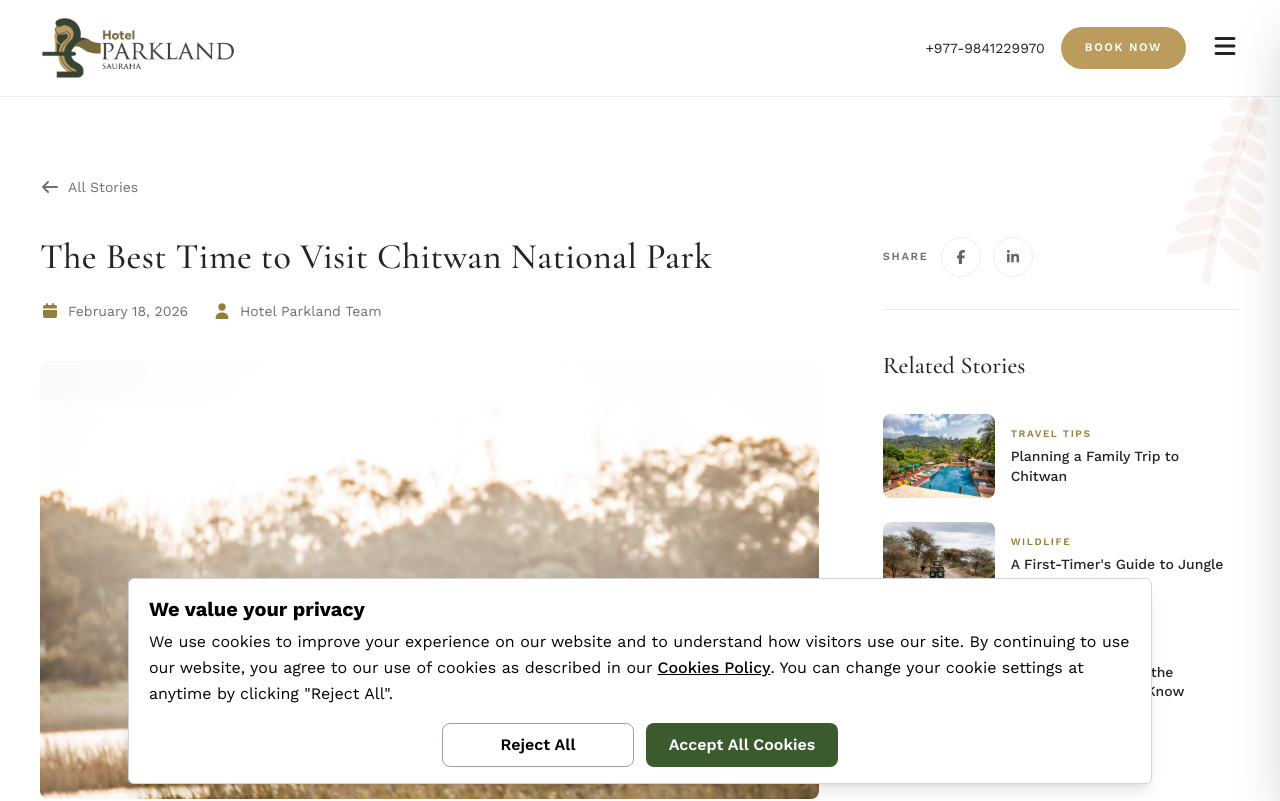
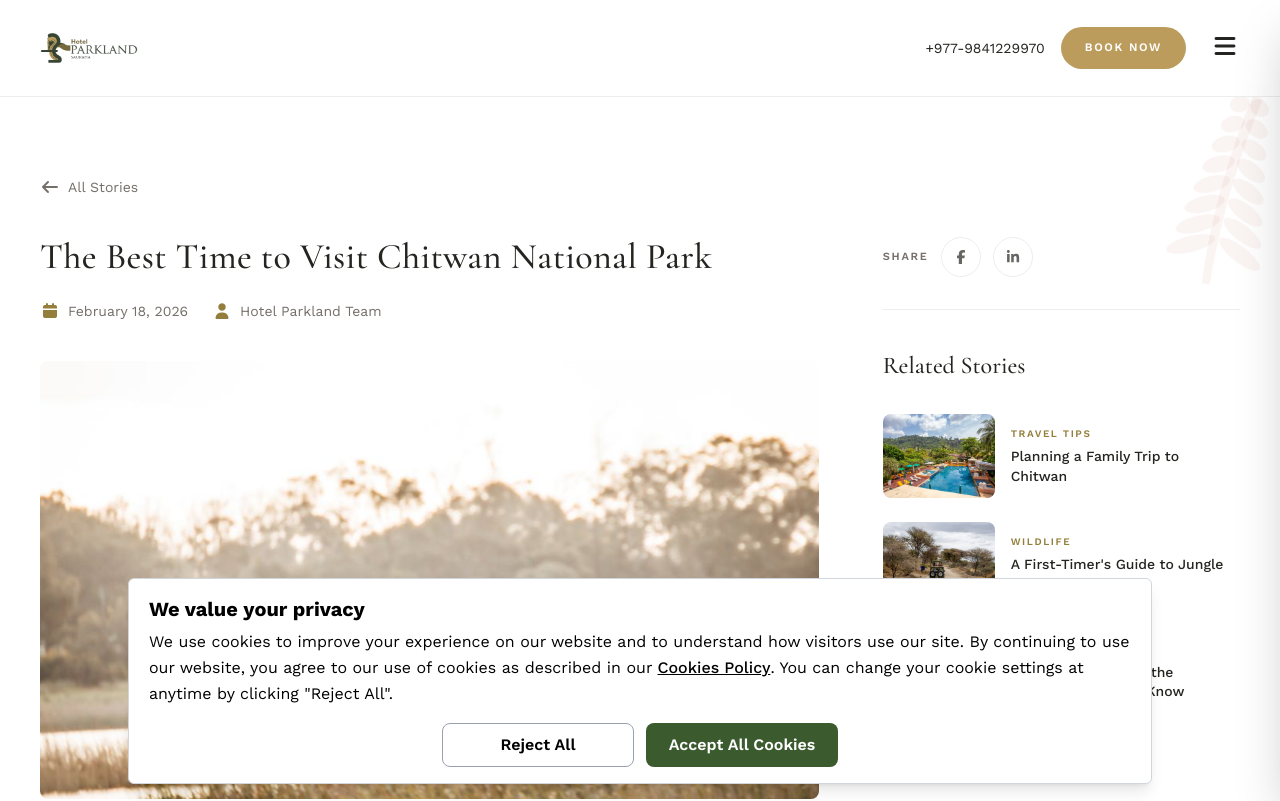
Before and after one commit to Longtail-e-media/parklandhotel, a Next.js app: page /blog/best-time-to-visit-chitwan in a window 1280 px wide. Shown: the top 801 px of the page. Built offline with nearby package versions, Linux system fonts and the light colour scheme; no server answers.

Commit message:
file added

```diff
--- a/src/components/home/AboutSection.tsx
+++ b/src/components/home/AboutSection.tsx
@@ -5,7 +5,7 @@ import { GethomeArticleById } from "@/lib/data";
 
 
 export default async function AboutSection() {
-   const article = await GethomeArticleById(2);
+   const article = await GethomeArticleById(1);
   return (
     <section id="about" className="relative overflow-hidden pt-30  scroll-mt-24">
       <Watermark
--- a/src/components/home/RoomsSection.tsx
+++ b/src/components/home/RoomsSection.tsx
@@ -4,5 +4,6 @@ import RoomsSectionClient from "./RoomsSectionClient";
 
 export default async function RoomsSection() {
   const rooms = await getRooms();
+
   return <RoomsSectionClient rooms={rooms.length > 0 ? rooms : fallbackRooms} />;
 }
--- a/src/components/home/RoomsSectionClient.tsx
+++ b/src/components/home/RoomsSectionClient.tsx
@@ -44,7 +44,7 @@ export default function RoomsSectionClient({ rooms }: { rooms: RoomType[] }) {
           <p className="luxury-label text-gold-text mb-5">Rooms &amp; Suites</p>
           <h2 className="luxury-section-title text-luxury-charcoal">A Sanctuary of Refined Comfort </h2>
           <p className="text-luxury-muted mt-5">
-Discover beautifully appointed rooms and suites designed to provide an elegant sanctuary after a day of exploring Chitwan. Each accommodation combines contemporary design, premium amenities and thoughtful details to create a refined and relaxing stay.
+        Discover beautifully appointed rooms and suites designed to provide an elegant sanctuary after a day of exploring Chitwan. Each accommodation combines contemporary design, premium amenities and thoughtful details to create a refined and relaxing stay.
           </p>
         </div>
 
@@ -63,13 +63,15 @@ Discover beautifully appointed rooms and suites designed to provide an elegant s
               <article className="group luxury-surface h-full flex flex-col overflow-hidden">
                 <div className="relative">
                   <div className="aspect-4/5 overflow-hidden luxury-img-zoom">
-                    <Image
+                    <Link href={`/accommodations/${room.slug}`} className="block w-full h-full">
+                      <Image
                       src={room.image}
                       alt={`${room.name} interior`}
                       width={600}
                       height={750}
                       className="w-full h-full object-cover"
                     />
+                    </Link>
                   </div>
 
                   {/* Rate badge — top-right corner of the photo */}
@@ -118,10 +120,10 @@ Discover beautifully appointed rooms and suites designed to provide an elegant s
                   <p className="text-luxury-muted  mt-4 leading-relaxed">{room.description}</p>
 
                   <Link
-                    href="#contact"
+                    href={`/accommodations/${room.slug}`}
                     className="inline-flex items-center gap-2 brown-btn luxury-label text-[11px] mt-auto pt-5 hover:gap-3 transition-all"
                   >
-                    Book Now <i className="fa-solid fa-arrow-right text-base" aria-hidden="true" />
+                    Explore <i className="fa-solid fa-arrow-right text-base" aria-hidden="true" />
                   </Link>
                 </div>
               </article>
--- a/src/components/ui/NavbarClient.tsx
+++ b/src/components/ui/NavbarClient.tsx
@@ -60,8 +60,8 @@ export default function NavbarClient({ menu, logoDark, logoLight, phone, phoneHr
                 <Image
               src={isTransparentPage ? ( isScrolled ? logoDark : logoLight) : logoDark}
               alt="Company Logo"
-              width={200}
-              height={200}
+              width={100}
+              height={100}
               priority
                unoptimized
               />
--- a/src/data/data.ts
+++ b/src/data/data.ts
@@ -48,7 +48,7 @@ export const hero = {
   eyebrow: "Sauraha · Chitwan National Park, Nepal",
   title: "A Five-Star Sanctuary\non the Edge of the Wild",
   subtitle:
-    "Refined hospitality in a serene natural setting — just minutes from the heart of Sauraha and the gateway to Chitwan National Park.",
+    "Currently welcoming guests with 32 thoughtfully designed rooms as a 4-star hotel, we are expanding our vision with an upcoming 120-room destination, bringing together elevated comfort, modern hospitality, and the natural charm of Chitwan.",
   image: "/img/hero.jpg",
 };
 
@@ -60,7 +60,7 @@ export const about = {
   ],
   image: "/img/garden.jpg",
   stats: [
-    { value: "1987", label: "Est. Since" },
+    { value: "32", label: "Rooms on Operation" },
     { value: "120", label: "Rooms & Suites" },
     { value: "10 Min", label: "To Sauraha Centre" },
   ],
```
Also changed, not shown: vercel.json (deleted), 2 other files (tests, documents, lock files or other folders).
